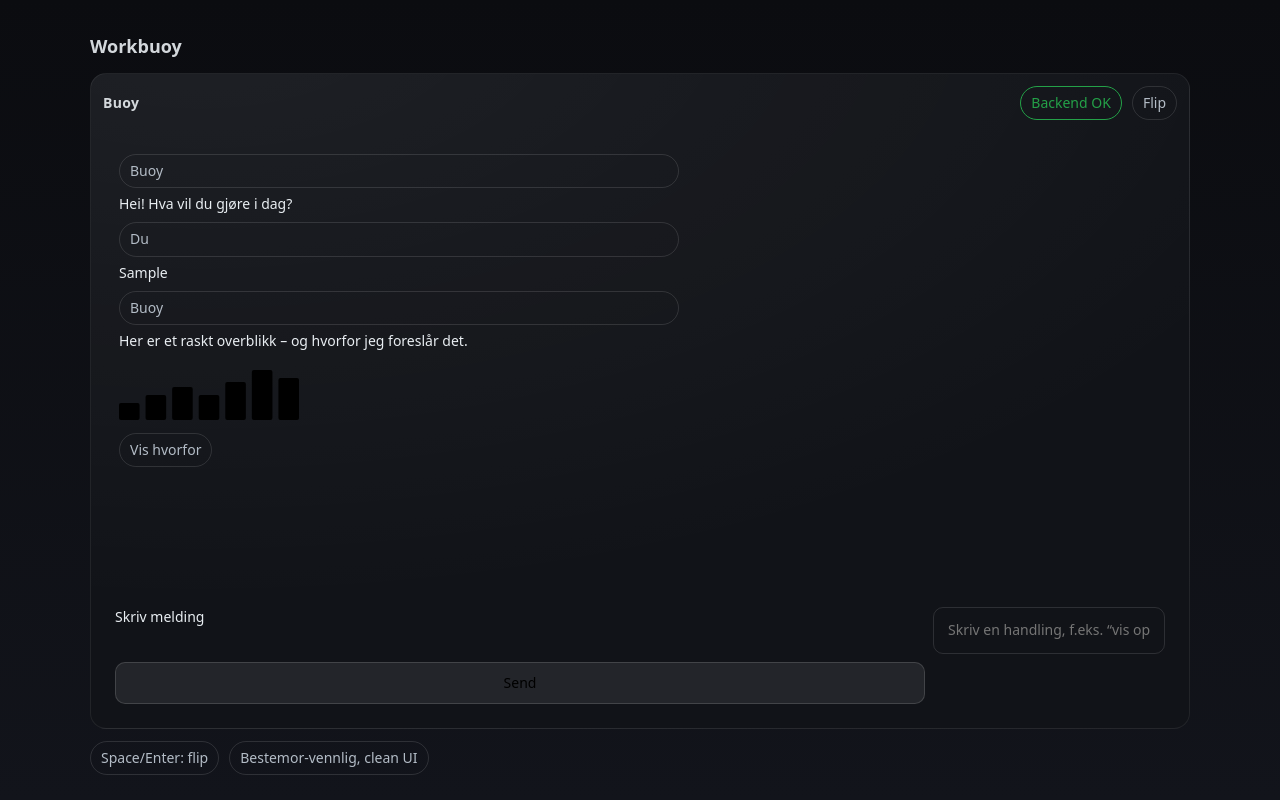
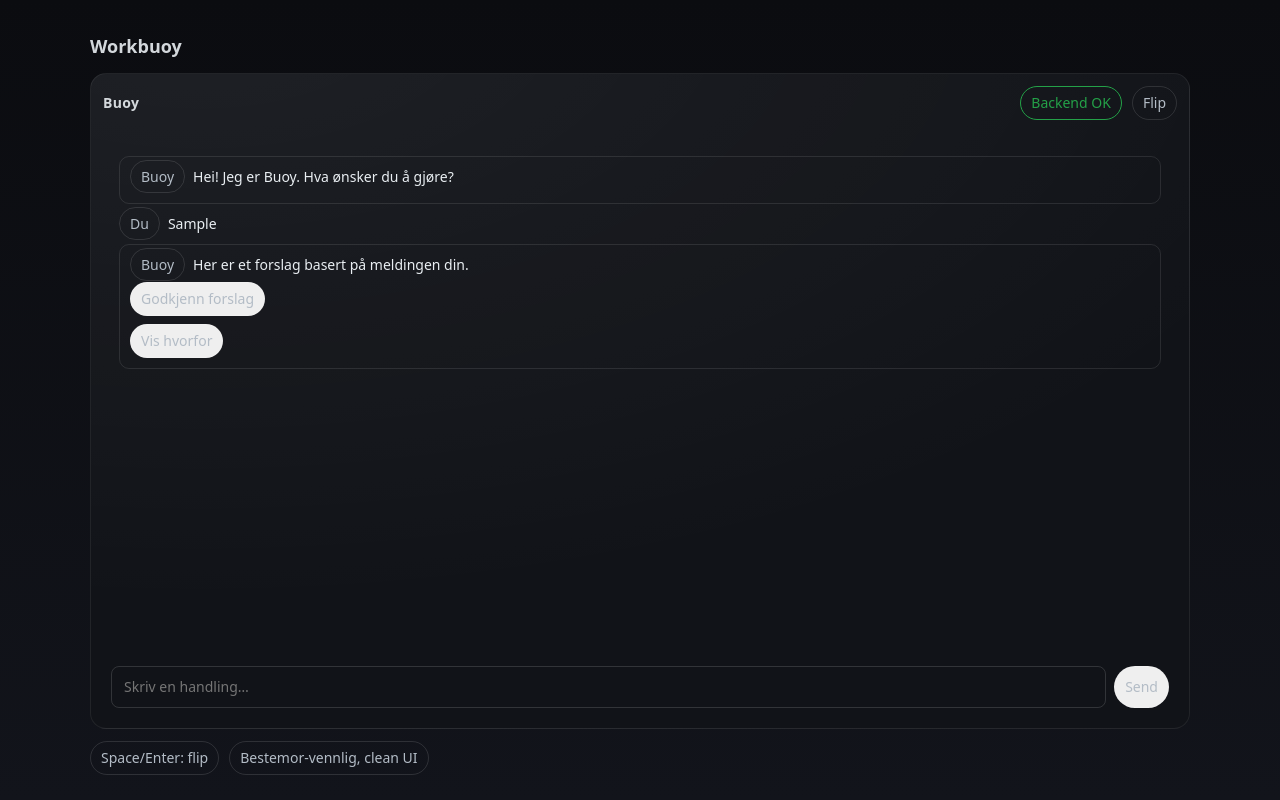
Before and after one commit to workbuoy/workbuoy-suite, a React (Vite) app in the folder frontend/: page / in a window 1280 px wide. Both pictures are taken after typing "Sample" into the empty fields and a click on the button "Send". Built offline with nearby package versions, Linux system fonts and the light colour scheme.

Commit message:
Add files via upload
git commit -m "feat(ux): Buoy interaksjonskontrakt (schema + stub)"

```diff
--- a/frontend/src/features/buoy/BuoyChat.tsx
+++ b/frontend/src/features/buoy/BuoyChat.tsx
@@ -1,50 +1,43 @@
-import React, { useRef, useState } from "react";
-import { MiniBar, Sparkline } from "../../lib/ui/MicroViz";
-import { useBuoyStub } from "./useBuoyStub";
+import React, { useState, useRef, useEffect } from "react";
+import { useBuoy } from "./useBuoy";
+import WhyDrawer from "./WhyDrawer";
+import type { UserMessage, AssistantMessage } from "./types";
 export default function BuoyChat() {
-  const { messages, send } = useBuoyStub();
-  const [val, setVal] = useState(""); const endRef = useRef<HTMLDivElement>(null);
-  const onSubmit = (e:React.FormEvent) => { e.preventDefault(); if(!val.trim()) return; send(val.trim()); setVal(""); setTimeout(()=>endRef.current?.scrollIntoView({behavior:"smooth"}), 0); };
+  const { messages, send } = useBuoy();
+  const [input, setInput] = useState("");
+  const endRef = useRef<HTMLDivElement>(null);
+  useEffect(()=>{ endRef.current?.scrollIntoView({behavior:"smooth"}); }, [messages]);
+  function handleSend(e:React.FormEvent){
+    e.preventDefault(); if (!input.trim()) return; send(input.trim()); setInput("");
+  }
   return (
-    <div role="region" aria-label="Buoy chat" aria-live="polite" style={{display:"grid",gridTemplateRows:"1fr auto",height:"100%"}}>
+    <div role="region" aria-label="Buoy chat" aria-live="polite" style={{display:"grid", gridTemplateRows:"1fr auto", height:"100%"}}>
       <div style={{overflow:"auto", padding:16}}>
-        {messages.map(m => (
-          <div key={m.id} style={{margin:"8px 0", maxWidth:560}}>
-            <div className="chip" style={{marginBottom:6}}>{(m as any).role==="assistant"?"Buoy":"Du"}</div>
-            {"viz" in (m as any) && (m as any).viz ? (
-              <>
-                <p style={{margin:"4px 0 8px"}}>{(m as any).text}</p>
-                {(m as any).viz.type==="spark" ? <Sparkline data={(m as any).viz.values}/> : <MiniBar data={(m as any).viz.values}/>}
-                {(m as any).why?.length ? <WhyDrawer reasons={(m as any).why}/> : null}
-              </>
-            ) : <p style={{margin:"4px 0 8px"}}>{(m as any).text}</p>}
-          </div>
-        ))}
+        {messages.map(m => <ChatMessage key={m.id} msg={m} />)}
         <div ref={endRef}/>
       </div>
-      <form onSubmit={onSubmit} style={{display:"grid",gridTemplateColumns:"1fr auto",gap:8,padding:12}}>
-        <label htmlFor="chat" className="sr-only">Skriv melding</label>
-        <input id="chat" value={val} onChange={e=>setVal(e.target.value)}
-               placeholder="Skriv en handling, f.eks. “vis oppgaver fra forrige uke”…"
-               style={{padding:"12px 14px",borderRadius:10,border:"1px solid rgba(255,255,255,.12)", background:"transparent", color:"var(--ink)"}}/>
-        <button type="submit" style={{padding:"10px 14px",borderRadius:10, background:"rgba(255,255,255,.08)", border:"1px solid rgba(255,255,255,.14)"}}>
-          Send
-        </button>
+      <form onSubmit={handleSend} style={{display:"grid",gridTemplateColumns:"1fr auto",gap:8,padding:8}}>
+        <input value={input} onChange={e=>setInput(e.target.value)} placeholder="Skriv en handling…"
+               style={{padding:"10px 12px", borderRadius:8, border:"1px solid rgba(255,255,255,.14)", background:"transparent", color:"var(--ink)"}} />
+        <button className="chip">Send</button>
       </form>
     </div>
   );
 }
-function WhyDrawer({reasons}:{reasons:string[]}) {
-  const [open, setOpen] = useState(false);
+function ChatMessage({ msg }:{ msg: UserMessage|AssistantMessage }){
+  if (msg.role==="user") {
+    return <div style={{margin:"4px 0"}}><span className="chip" style={{marginRight:8}}>Du</span>{msg.text}</div>;
+  }
+  const a = msg as AssistantMessage;
   return (
-    <div>
-      <button onClick={()=>setOpen(o=>!o)} aria-expanded={open} aria-controls="why"
-              className="chip" style={{marginTop:8, background:"transparent"}}>Vis hvorfor</button>
-      {open && (
-        <div id="why" role="region" aria-label="Forklaring" style={{marginTop:8, padding:12, border:"1px dashed rgba(255,255,255,.15)", borderRadius:10}}>
-          <ul style={{margin:0, paddingLeft:18}}>{reasons.map((r,i)=><li key={i}>{r}</li>)}</ul>
+    <div style={{margin:"10px 0", padding:10, border:"1px solid rgba(255,255,255,.1)", borderRadius:10}}>
+      <div style={{marginBottom:6}}><span className="chip" style={{marginRight:8}}>Buoy</span>{a.text}</div>
+      {a.actions?.length ? (
+        <div style={{display:"flex", gap:8, flexWrap:"wrap"}}>
+          {a.actions.map(act=><button key={act.id} className="chip">{act.label}</button>)}
         </div>
-      )}
+      ) : null}
+      <WhyDrawer reasons={a.why||[]} />
     </div>
   );
 }
--- /dev/null
+++ b/frontend/src/features/buoy/WhyDrawer.tsx
@@ -0,0 +1,18 @@
+import React, { useState } from "react";
+export default function WhyDrawer({ reasons }:{ reasons:string[] }) {
+  const [open, setOpen] = useState(false);
+  if (!reasons?.length) return null;
+  return (
+    <div style={{marginTop:8}}>
+      <button onClick={()=>setOpen(o=>!o)} className="chip" aria-expanded={open} aria-controls="why-list">
+        Vis hvorfor
+      </button>
+      {open && (
+        <div id="why-list" role="region" aria-label="Forklaringer"
+             style={{marginTop:8, padding:12, border:"1px dashed rgba(255,255,255,.2)", borderRadius:8}}>
+          <ul style={{margin:0, paddingLeft:18}}>{reasons.map((r,i)=><li key={i}>{r}</li>)}</ul>
+        </div>
+      )}
+    </div>
+  );
+}
--- /dev/null
+++ b/frontend/src/features/buoy/useBuoy.ts
@@ -0,0 +1,18 @@
+import { useState } from "react";
+import type { UserMessage, AssistantMessage } from "./types";
+export function useBuoy() {
+  const [messages, setMessages] = useState<(UserMessage|AssistantMessage)[]>([
+    { id: "a0", role: "assistant", text: "Hei! Jeg er Buoy. Hva ønsker du å gjøre?" }
+  ]);
+  async function send(text: string) {
+    const userMsg: UserMessage = { id: crypto.randomUUID(), role:"user", text };
+    setMessages(m => [...m, userMsg]);
+    const a: AssistantMessage = {
+      id: crypto.randomUUID(), role: "assistant", text: "Her er et forslag basert på meldingen din.",
+      why: ["Kilde: demo-datasett", "Mønster: stub response"], viz: { type:"spark", values:[1,3,2,5,4] },
+      actions: [{ id:"1", label:"Godkjenn forslag" }]
+    };
+    setTimeout(()=> setMessages(m=>[...m, a]), 400);
+  }
+  return { messages, send };
+}
```
Also changed, not shown: frontend/src/features/buoy/types.ts (+5 -16 lines), 2 other files (tests, documents, lock files or other folders).
